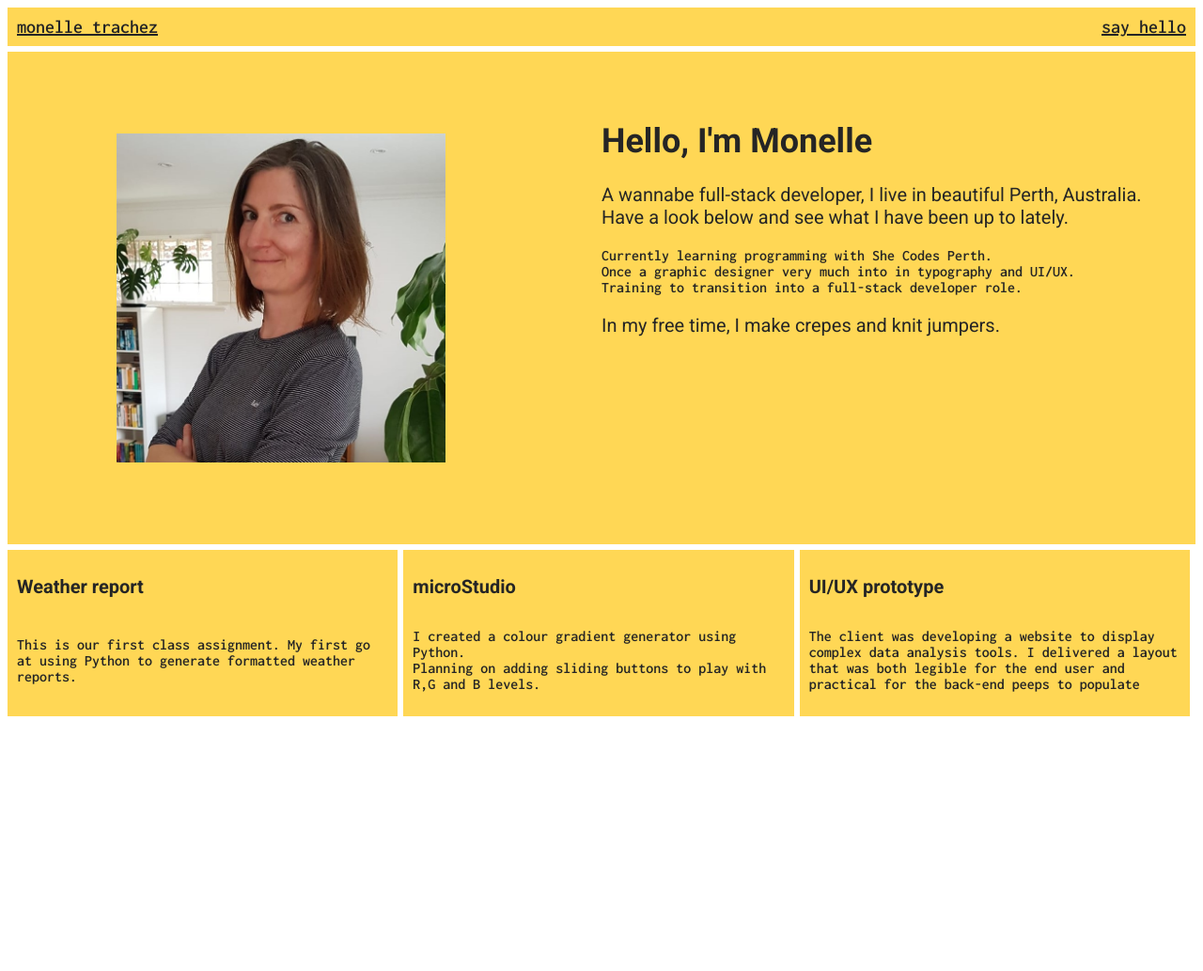
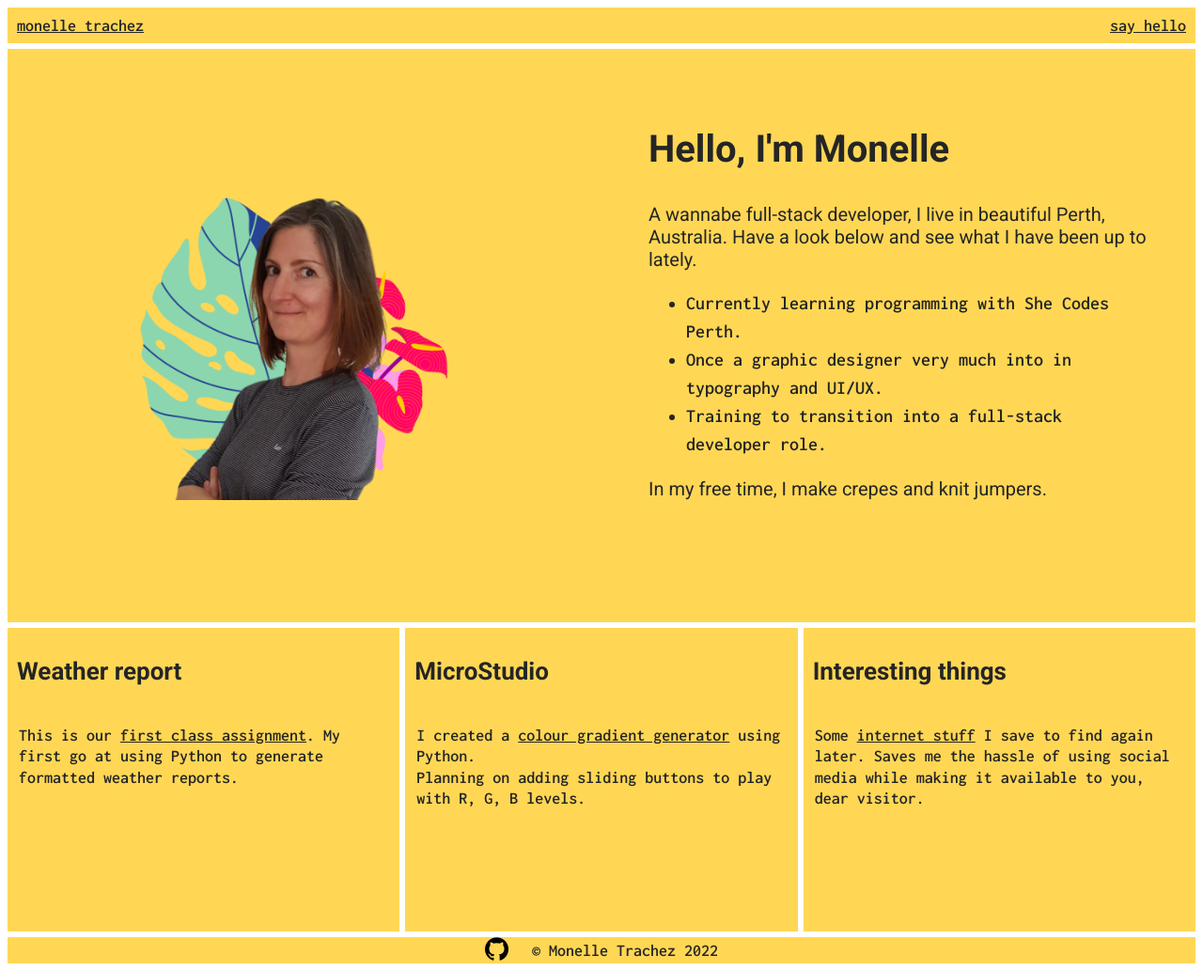
Before and after one commit to monelle/monelle.github.io, a plain HTML site: page index.html in a window 1280 px wide. Shown: the whole page at 94% size. Before the commit the page ends 800 px from the top, so only its background shows below. Drawn offline with Linux system fonts and the light colour scheme.

Commit message:
All done YaYaYY!

```diff
--- a/index.html
+++ b/index.html
@@ -7,7 +7,6 @@
         <title> - wannabe developer</title>
         <link rel="stylesheet" href="styles.css">
         <link rel="icon" type="image/png" sizes="50x50" href="images/favicon-mt.png">
-
     </head>
 
     <body>
@@ -16,9 +15,14 @@
             <a href="say-hello.html">say hello</a>
         </nav>
 
-        <div class=introduction>
+        <div class="bio">
             <div class="image-container">
-            <img src="images/profile-pic-mt.jpg" alt="woman looking into the camera with pot plants in the background" class="profile-pic">
+                <img src="images/mt-profile-pic-flowers-2.png"
+                    width="800"
+                    height="800"
+                    style="width: 350px; height: 350px; object-fit:cover;"
+                    alt="woman looking into the camera with cartoon plants in the background" class="profile-pic"
+                />
             </div>
 
             <div class="bio-container">
@@ -27,40 +31,50 @@
                 <p>A wannabe full-stack developer, I live in beautiful Perth, Australia.
                 Have a look below and see what I have been up to lately.</p>
 
-                <p class="monospace">Currently learning programming with She Codes Perth.<br>Once a graphic designer
-                 very much into in typography and UI/UX.<br>Training to transition into a
-                 full-stack developer role.</p>
+                <!-- <p class="monospace">Currently learning programming with She Codes Perth.<br>
+                Once a graphic designer very much into in typography and UI/UX.<br>Training to transition into a
+                 full-stack developer role.</p> -->
 
-                <!-- <ul>
+                <ul class="list">
                     <li>Currently learning programming with She Codes Perth.</li>
                     <li>Once a graphic designer very much into in typography and UI/UX.</li>
                     <li>Training to transition into a full-stack developer role.</li>
-                </ul>  -->
+                </ul>
 
                 <p>In my free time, I make crepes and knit jumpers.</p>
             </div>
         </div>
 
-        <div class=projects-container>
-            <div class=project>
+        <div class="projects-container">
+            <div class="project">
                 <h2>Weather report</h2>
-                <p class="monospace">This is our first class assignment.
+                <p class="monospace">This is our <a href="https://github.com/SheCodesAus/she-codes-python-weather-project-monelle" target="_blank">
+                    first class assignment</a>.
                     My first go at using Python to generate formatted weather reports.
                 </p>
             </div>
-            <div class=project>
-                <h2>microStudio</h2>
-                <p class="monospace">I created a colour gradient generator using Python.<br>
-                    Planning on adding sliding buttons to play with R,G and B levels.
+            <div class="project">
+                <h2>MicroStudio</h2>
+                <p class="monospace">I created a <a href="https://microstudio.io/i/monelith/gradientgenerator/" target="_blank">colour gradient generator</a> using Python.<br>
+                    Planning on adding sliding buttons to play with R, G, B levels.
                 </p>
             </div>
-            <div class=project>
-                <h2>UI/UX prototype</h2>
-                <p class="monospace">The client was developing a website to display complex data analysis tools.
-                    I delivered a layout that was both legible for the end user and practical for the back-end peeps to populate
+            <div class="project">
+                <h2>Interesting things</h2>
+                <p class="monospace">Some <a href="interesting-things.html"> internet stuff</a> I save to find again later. Saves me the hassle of
+                 using social media while making it available to you, dear visitor.
                 </p>
             </div>
         </div>
 
+        <footer>
+            <div class="footer-box">
+                <a href="https://github.com/monelle" target="_blank">
+                    <img src="images/github-trans.png" alt="github black logo" class="logo">
+                </a>
+                <p class="footer-monospace">&copy; Monelle Trachez 2022</p>
 
+            </div>
+        </footer>
     </body>
+</html>
--- a/styles.css
+++ b/styles.css
@@ -1,9 +1,8 @@
 @import url('https://fonts.googleapis.com/css2?family=Roboto:ital,wght@0,400;0,700;1,400&family=Inconsolata:wght@600&display=swap');
 
-/* body { */
-    /* font-family: 'Roboto', sans-serif; */
-    /* font-family: Georgia, 'Times New Roman', Times, serif; */
-/* } */
+body {
+
+}
 
 nav{
     background-color: #ffd755;
@@ -18,69 +17,130 @@ nav{
 
 a{
     color: #252525;
-    font-size: 20px;
+    font-size: 18px;
+}
+
+a:hover{
+    color: magenta;
 }
 
 h1{
     color: #252525;
     font-family: 'Roboto', sans-serif;
     /* font-family: Georgia, 'Times New Roman', Times, serif; */
-    font-size: 36px;
+    font-size: 40px;
+    line-height: 1.5em;
 }
 
 h2{
     color: #252525;
     font-family: 'Roboto', sans-serif;
-    font-size: 20px;
+    font-size: 26px;
+    /* line-height: 0.5em; */
 }
+
+h2:active{
+    color: magenta;
+}
+
+h3{
+    color: #252525;
+    font-family: 'Roboto', sans-serif;
+    font-size: large;
+}
+
 p{
     color: #252525;
     font-family: 'Roboto', sans-serif;
     font-size: 20px;
 }
 
-.monospace{
+
+footer{
+    background-color: #ffd755;
+    margin-top: 6px;
     font-family: 'Inconsolata', monospace;
-    font-size: medium;
+    display:flex;
+    justify-content: center;
 }
 
 form{
     display: table-caption
 }
-.introduction{
+
+label{
+    font-family: 'Inconsolata', monospace;
+    font-size: large;
+}
+
+input{
+    width:220px;
+    height:20px;
+}
+
+textarea{
+    width:220px;
+    height:50px;
+}
+
+button{
+    font-family: 'Inconsolata', monospace;
+    font-size: small;
+    background-color: #fbb433;
+    color: #252525;
+}
+.monospace{
+    font-family: 'Inconsolata', monospace;
+    font-size: large;
+    line-height: 1.25em;
+    padding:2px;
+}
+p.monospace{
+    height: 190px;
+}
+
+.bio-container{
+    padding: 20px;
+}
+
+.bio{
     background-color: #ffd755;
     margin-top: 6px;
+    width: 100%;
     display: flex;
-    justify-content: center;  /*aligns img-container and bio-container vertically*/
-    flex-wrap: wrap;          /*displays pic and text atop each other on narrow screens*/
+    align-content: center;
+    justify-content: center;    /*aligns img-container and bio-container vertically*/
+    flex-wrap: wrap;            /*displays pic and text atop each other on narrow screens*/
+}
+
+.list{
+    font-family: 'Inconsolata', monospace;
+    font-size: 20px;
+    color:#252525;
+    line-height: 1.5em
 }
 
 .image-container{
-    width: 50%;              /*occupies half the space of its parent, introduction*/
+    padding: 50px;
     display: flex;
-    justify-content: center; /*centres the actual picture in the container*/
+    justify-content: center;    /*centres the actual picture in the container*/
 }
 
 .profile-pic{
-    width: 60%;
-    padding: 15%;
-}
-
-.bio-container{
-    width:50%;             /* occupies half the space of its parent, introduction*/
-    padding: 50px;
+    width: 70%;
+    padding: 20px;
 }
 
 .projects-container{
     display: flex;
     flex-wrap: wrap;
-    align-content: center;
 }
 
 .project{
     background-color: #ffd755;
     display: flex;
     flex-wrap: wrap;
+    align-items: top;
     padding: 10px;
     margin-top: 6px;
 }
@@ -95,42 +155,114 @@ form{
     font-family: 'Inconsolata', monospace;
     font-size: medium;
     color: #252525;
-
 }
 
-@media (min-width: 600px){
+.bottom-container{
+    background-color: #ffd755;
+    text-align: center;
+    margin-top: 6px;
+    padding: 25px;
+}
+.footer-box{
+    display: flex;
+    align-items: center;
+}
+
+.logo{
+    width: 50%;
+}
+
+.footer-monospace{
+    font-family: 'Inconsolata', monospace;
+    font-size: small;
+    color:#252525;
+    margin: 0px;
+}
+
+/*MEDIA QUERIES*/
+@media (min-width: 600px){          /*fixes display for tablets and above*/
     .top-navigationx{
         height: 100 px;
     }
 
-    .introduction{
+    .bio-container{
+        width:50%;                  /* occupies half the space of its parent, introduction*/
+        padding: 50px;
+    }
+
+    .bio{
         display:flex;
-        flex-wrap: nowrap; /*displays pic and text side-by-side as screen gets wider*/
+        flex-wrap: nowrap;          /*displays pic and text side-by-side as screen gets wider*/
+    }
+
+    .image-container{
+        width: 50%;                 /*occupies half the space of its parent, introduction*/
+        display: flex;
+        justify-content: center;    /*centres the actual picture in the container*/
     }
 
     .project{
         width: 33.33%;
         margin-right: 6px;
     }
+    .project:last-child{            /* fixes extra margin on right-hand side container*/
+        margin-right: 0px;
+    }
 
     .projects-container{
         display:flex;
         flex-wrap: nowrap;
-        /* margin-left: 6px; */
     }
+
     .form-container{
         padding: 100px;
         font-size: large;
     }
+
+    input{
+        width:500px;
+        height:20px;
+    }
+
+    textarea{
+        width:500px;
+        height:50px;
+    }
+
+    .footer-monospace{
+        font-family: 'Inconsolata', monospace;
+        font-size: medium;
+        margin: 0px;
+    }
 }
 
-@media (min-width: 900px){ /*pretty useless as is. Might be handy to adjust font sizes.*/
+@media (min-width: 900px){          /* fixes display for desktops. Mostly handy to adjust font sizes.*/
     .top-navigation{
         height: 100px;
     }
 
-    .introduction{
+    .bio-container{
+        width:50%;                  /* occupies half the space of its parent, introduction*/
+        padding: 50px;
+    }
+
+    .bio{
         display:flex;
-        flex-wrap: nowrap; /*displays pic and text side-by-side as screen gets wider*/
+        flex-wrap: nowrap;          /*displays pic and text side-by-side as screen gets wider*/
+    }
+
+    .image-container{
+        width: 50%;                 /*occupies half the space of its parent, introduction*/
+        display: flex;
+        justify-content: center;    /*centres the actual picture in the container*/
+    }
+
+    .profile-pic{
+        width: 50%;
+        padding: 15%;
+    }
+
+    .footer-monospace{
+        font-size: large;
     }
 }
```
Also changed, not shown: interesting-things.html (added, +66 -0 lines), say-hello.html (+10 -0 lines), images/github-trans.png (added), images/mt-profile-pic-flowers-2.png (added).
